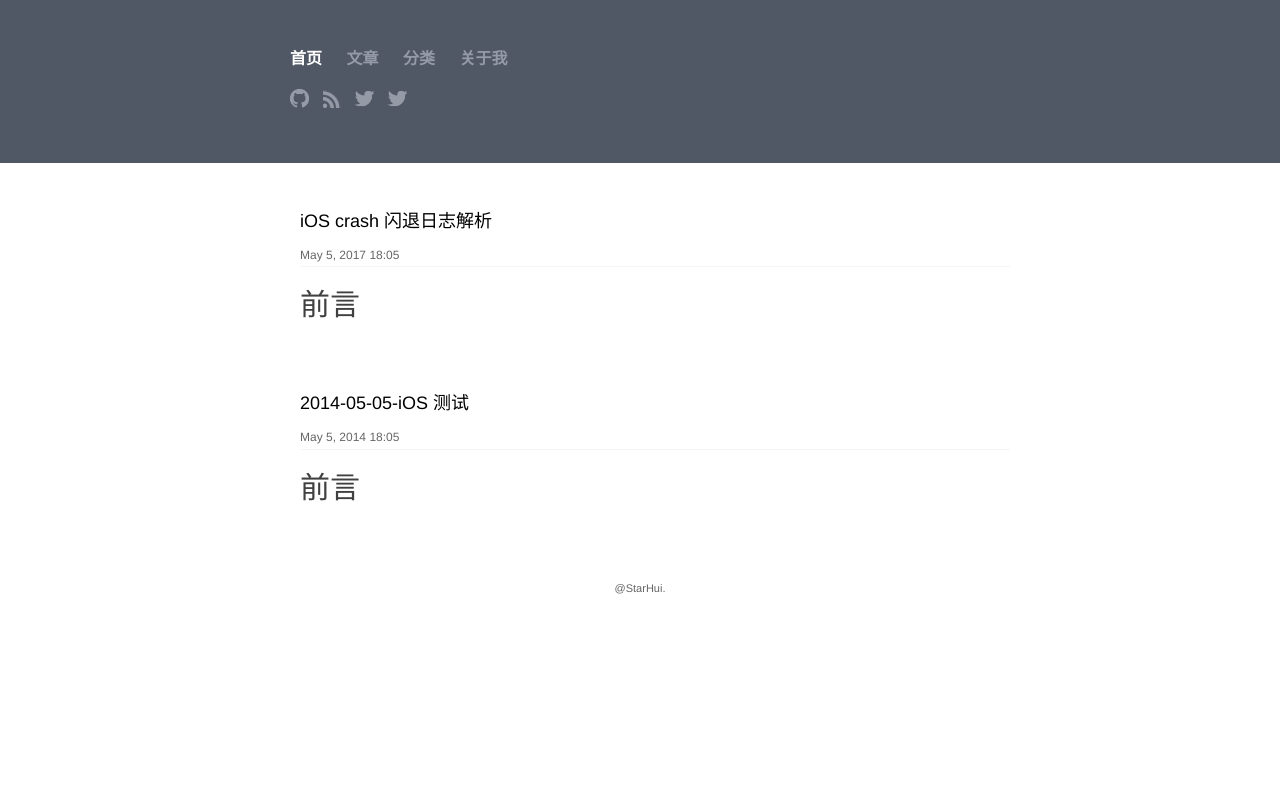
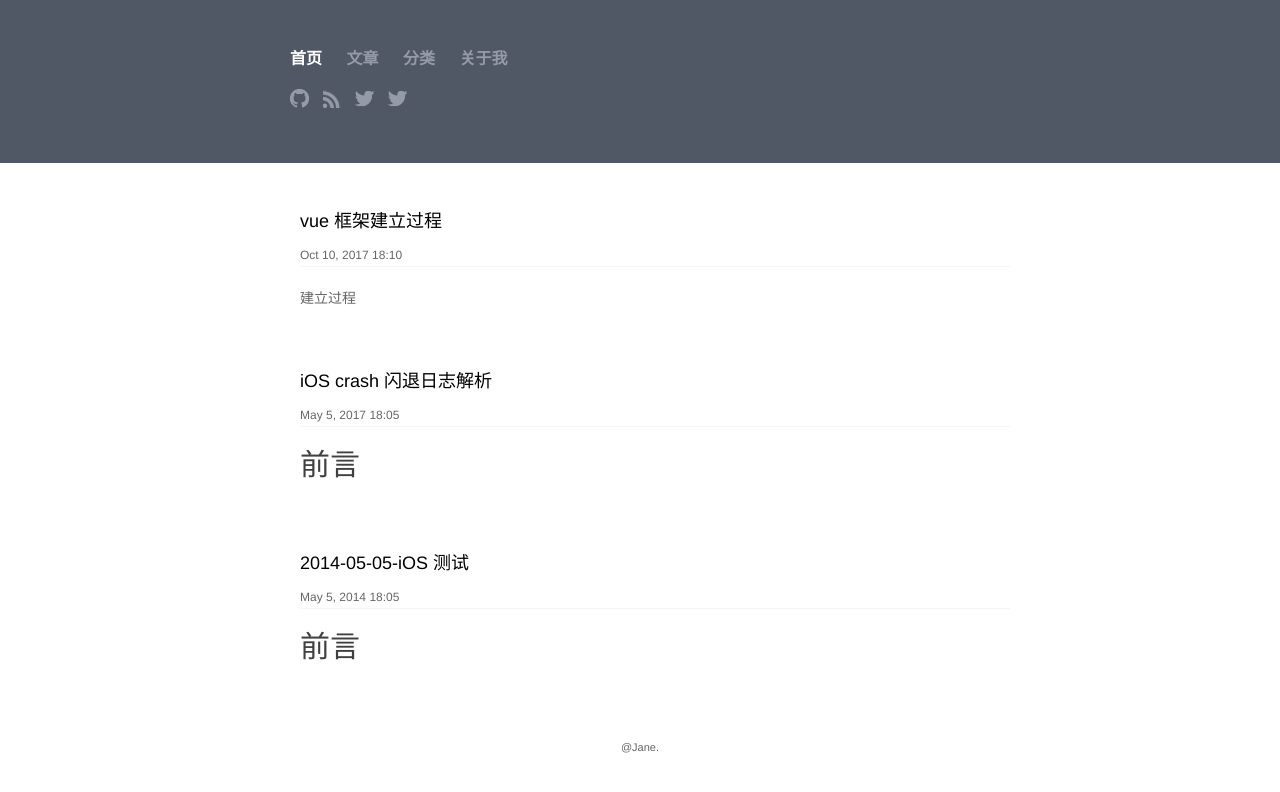
Before and after one commit to blueluu/blueluu.github.io, a Jekyll site: the page built from index.html, in a window 1280 px wide. Shown: the top 792 px of the page. Built offline with Jekyll 4.4.1, drawn with Linux system fonts in a browser that asks for light colours; part of the change alters nothing that is shown.

Commit message:
Vue框架建立

```diff
--- a/_includes/footer.html
+++ b/_includes/footer.html
@@ -1,5 +1,5 @@
 <footer class="footer">
   <div id="gotop">^</div>
   <br>
-	@StarHui.
+	@Jane.
 </footer>
--- /dev/null
+++ b/_posts/2017-10-10-vue.markdown
@@ -0,0 +1,35 @@
+---
+layout: post
+title:  "vue 框架建立过程"
+date:   2017-10-10 18:03:09
+categories: vue
+---
+建立过程
+
+============
+
+最新稳定版本vue安装
+
+$ npm install vue
+
+全局安装 vue-cli
+
+$ npm install --global vue-cli
+
+创建一个基于 webpack 模板的新项目
+
+$ vue init webpack my-project
+
+创建vue-router和vue-resource
+
+$ vue install vue-router vue-resource --save
+
+安装依赖，走你
+
+$ cd my-project
+$ npm install
+$ npm run dev
+
+至此一个vue的框架已经搭建好了。
+
+=====================
```
